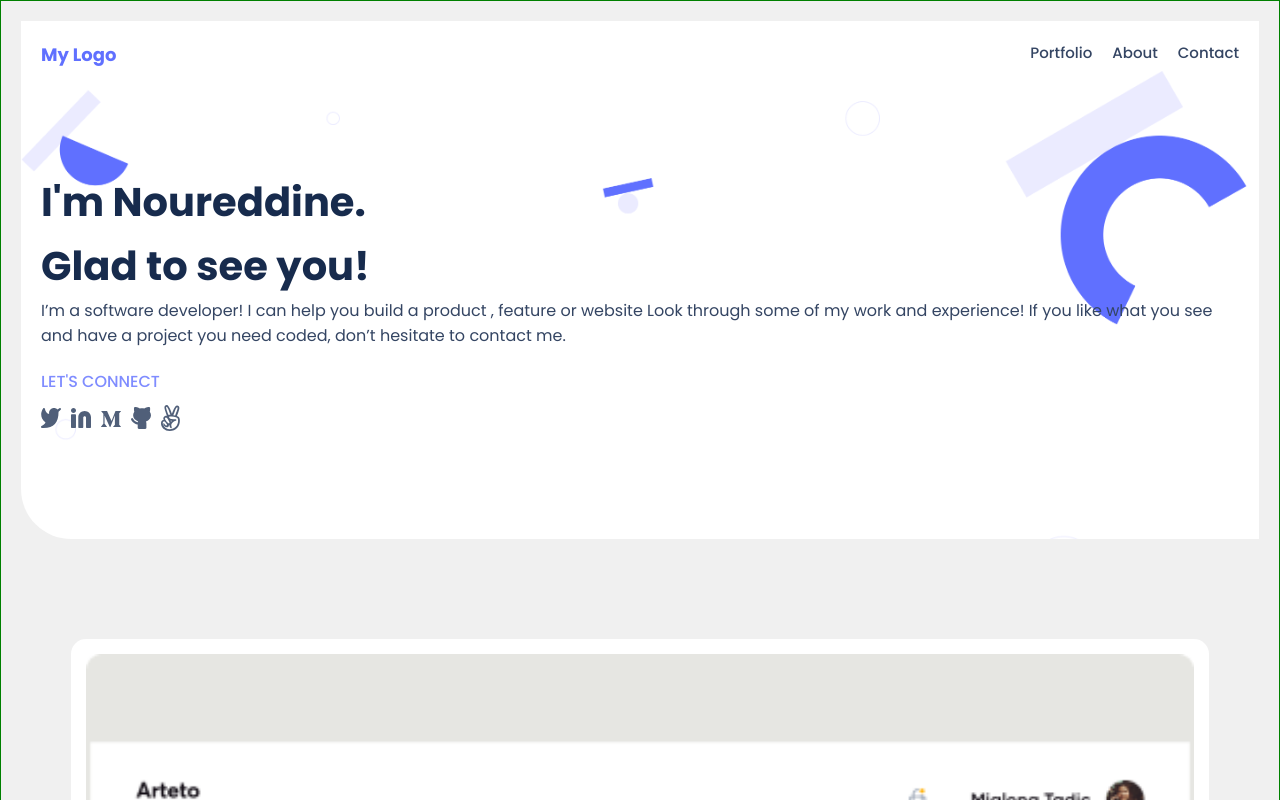
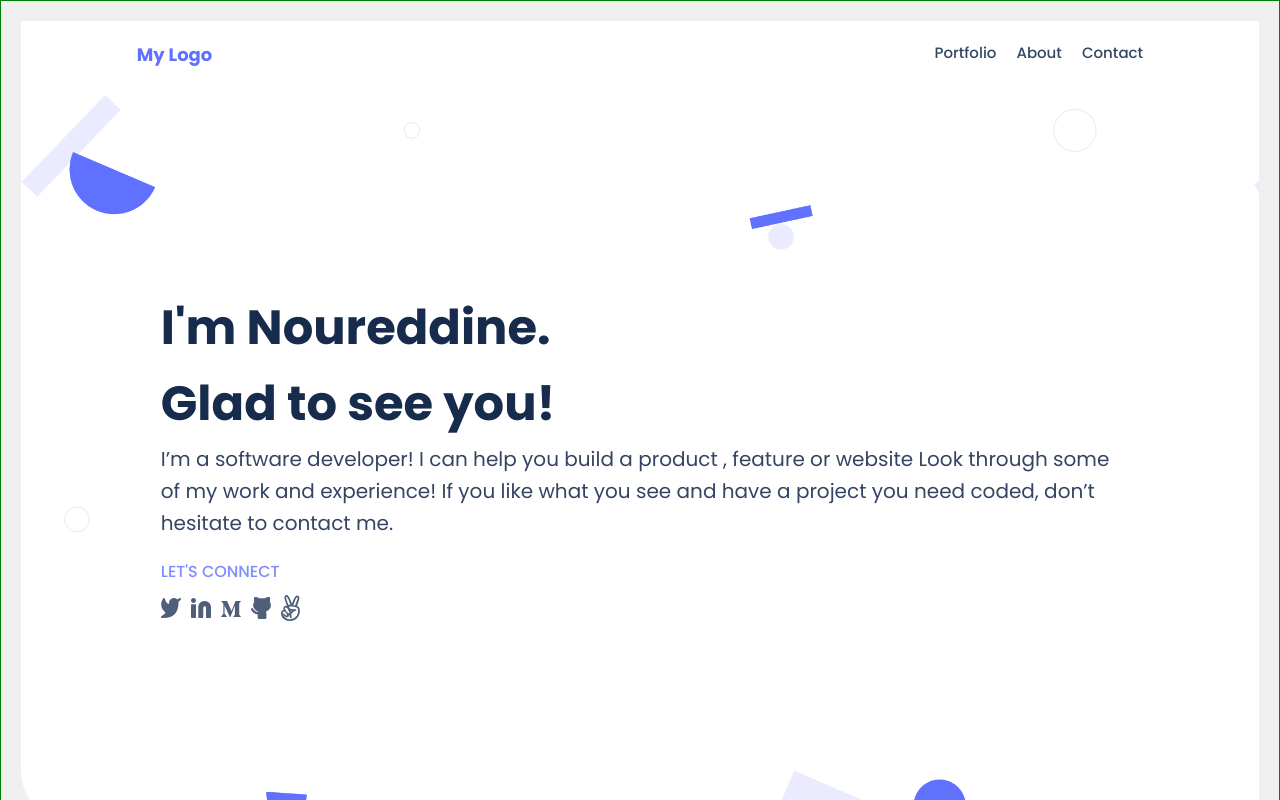
Before and after one commit to mez-chain/myResponsivePortfolio, a website: page index.html in a window 1280 px wide. Shown: the top 800 px of the page. Drawn offline with nearby package versions, Linux system fonts and the light colour scheme.

Commit message:
adjust the style for the header section

```diff
--- a/css/main.css
+++ b/css/main.css
@@ -367,13 +367,23 @@ button:hover {
 
 /* style for desktop screens */
 @media (min-width: 767px) {
-  header {
+  .container header {
     background-image: url('/images/header-bg.png');
     background-size: cover;
+    height: 100vh;
+  }
+
+  .container header h1 {
+    font-size: 48px;
+    font-weight: 700;
+  }
+
+  .navbar {
+    padding: 0 8%;
   }
 
   .navbar ul {
-    display: flex !important;
+    display: flex;
   }
 
   .navbar li {
@@ -387,4 +397,13 @@ button:hover {
   header a:hover {
     text-decoration: underline;
   }
+
+  .headline {
+    padding: 10%;
+  }
+  .headline p {
+    font-size: 20px;
+    font-weight: 400;
+    color: #344563;
+  }
 }
```
